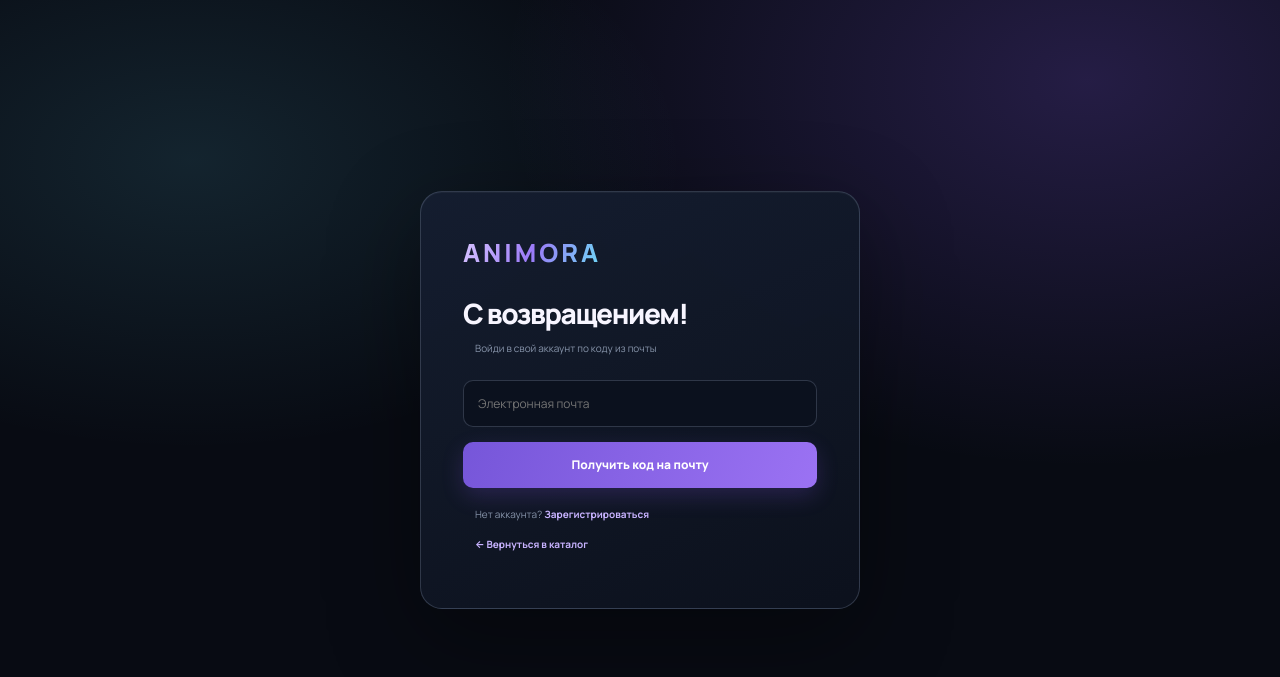
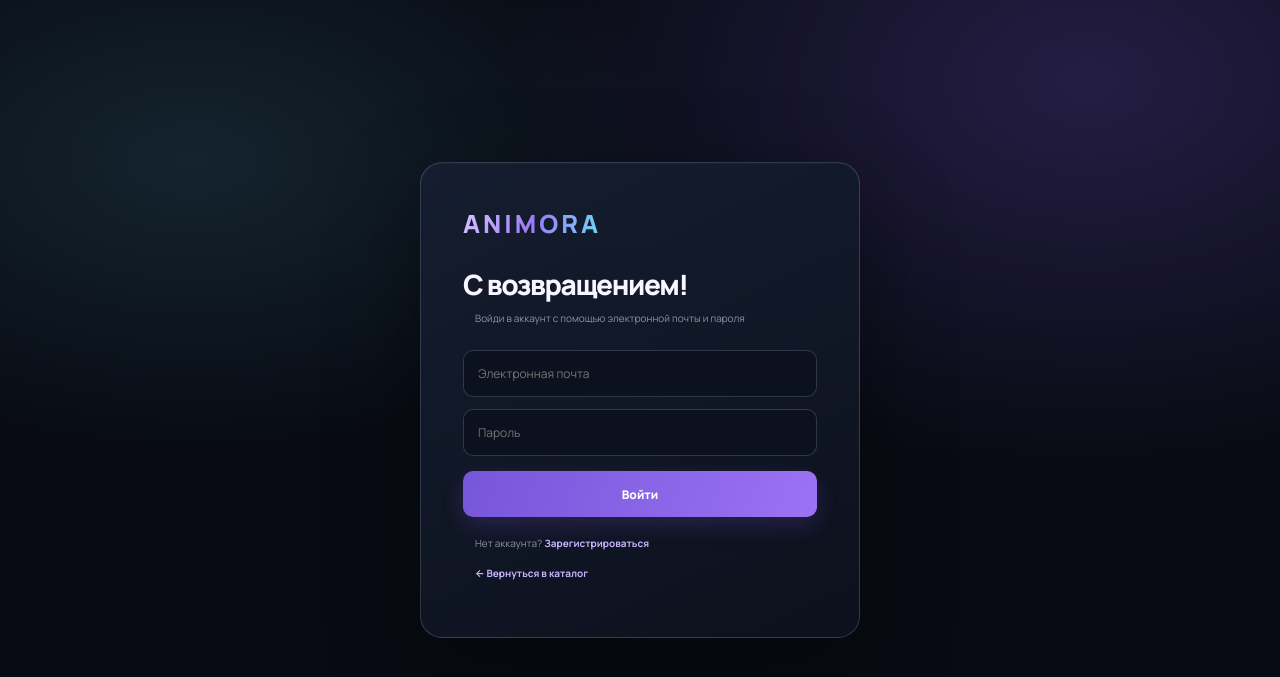
Before and after one commit to mitsu198/animora, a Flask app: page /login in a window 1280 px wide. Shown: the top 677 px of the page. Run offline with Flask 3, Linux system fonts and the light colour scheme.

Commit message:
Restore email password login form

```diff
--- a/templates/login.html
+++ b/templates/login.html
@@ -5,36 +5,20 @@
 <meta name="viewport" content="width=device-width, initial-scale=1">
 <link rel="stylesheet" href="{{ url_for('static', filename='animora-redesign.css') }}">
 <title>Вход — ANIMORA</title>
-<style>
-.auth-note{font-size:13px;line-height:1.5;color:#aeb7cb}.auth-code{letter-spacing:.35em;text-align:center;font-size:22px!important}.auth-email{word-break:break-word;color:#bca0ff}
-</style>
 </head>
 <body>
 <div class="card">
 <a class="logo" href="/" style="color:inherit;text-decoration:none">ANIMORA</a>
 <h1>С возвращением!</h1>
-<p>Войди в свой аккаунт по коду из почты</p>
+<p>Войди в аккаунт с помощью электронной почты и пароля</p>
 {% with messages = get_flashed_messages() %}
 {% for message in messages %}<div class="message">{{ message }}</div>{% endfor %}
 {% endwith %}
-{% if otp_sent %}
-<p class="auth-note">Мы отправили код на <strong class="auth-email">{{ pending_email }}</strong>. Введи его ниже.</p>
-<form method="POST">
-<input type="hidden" name="action" value="verify_code">
-<input type="text" name="code" class="auth-code" placeholder="123456" inputmode="numeric" autocomplete="one-time-code" pattern="[0-9]{6,8}" minlength="6" maxlength="8" required autofocus>
-<button type="submit">Подтвердить и войти</button>
+<form method="POST" autocomplete="on">
+<input type="email" name="email" placeholder="Электронная почта" autocomplete="username" required>
+<input type="password" name="password" placeholder="Пароль" autocomplete="current-password" required>
+<button type="submit">Войти</button>
 </form>
-<form method="POST">
-<input type="hidden" name="action" value="send_code">
-<input type="hidden" name="email" value="{{ pending_email }}">
-<button type="submit" class="secondary">Отправить код повторно</button>
-</form>
-{% else %}
-<form method="POST">
-<input type="email" name="email" placeholder="Электронная почта" autocomplete="email" required>
-<button type="submit">Получить код на почту</button>
-</form>
-{% endif %}
 <p>Нет аккаунта? <a href="/register">Зарегистрироваться</a></p>
 <p><a href="/">← Вернуться в каталог</a></p>
 </div>
```
